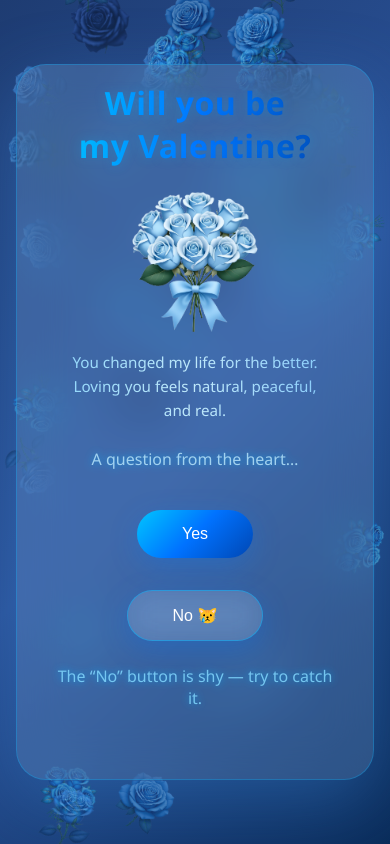
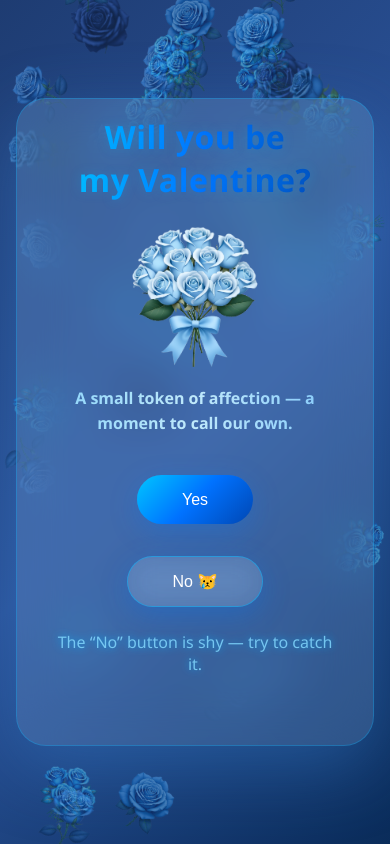
Before and after one commit to Aadithyan-Creator/Valentine, a plain HTML site: page index.html in a window 390 px wide. Drawn offline with Linux system fonts and the light colour scheme.

Commit message:
Update valentine content and image swap

```diff
--- a/index.html
+++ b/index.html
@@ -85,7 +85,8 @@
 
       .quote {
         margin: 1rem auto 1.6rem;
-        font-size: clamp(0.95rem, 2.4vw, 1.05rem);
+        font-weight: bold;
+        font-size: clamp(1rem, 2.8vw, 1.50rem);
         line-height: 1.55;
         max-width: 90%;
         background: linear-gradient(90deg, #9adfff, #c7f0ff, #8fd3ff);
@@ -177,10 +178,10 @@
       />
 
       <div class="quote">
-        You changed my life for the better. Loving you feels natural, peaceful, and real.
+        A small token of affection — a moment to call our own.
       </div>
 
-      <div class="subtitle" id="subtitle">A question from the heart…</div>
+      <div class="subtitle" id="subtitle"></div>
 
       <div class="buttons" id="buttons">
         <button id="yes">Yes</button>
@@ -285,9 +286,15 @@
         document.getElementById("buttons").style.display = "none";
         document.getElementById("hint").style.display = "none";
         document.getElementById("title").textContent = "My Heart is Yours";
+        // replace the subtitle (text under the image) with the user's paragraph
         document.getElementById("subtitle").textContent =
-          "You are my greatest blessing. With you, love feels secure, gentle, and honest";
+          "You are the best thing that happened to me, and I don't say that lightly. You walked into my life and made everything feel softer, calmer, and more meaningful. With you, love doesn't feel loud or rushed—it feels steady, safe, and real. I find comfort in you, strength in you, and happiness in the simple fact that you're mine. Every day, I'm grateful that it's you I get to care for, choose, and grow with.";
 
+        // hide the original question-line so it doesn't repeat after clicking yes
+        const q = document.querySelector(".quote");
+        if (q) q.style.display = "none";
+
+        // replace central image (placeholder; you can provide your image file named 'gg.png' or change this)
         centerImg.src = "gg.png";
         centerImg.classList.add("enlarged");
         msg.classList.add("show");
```
